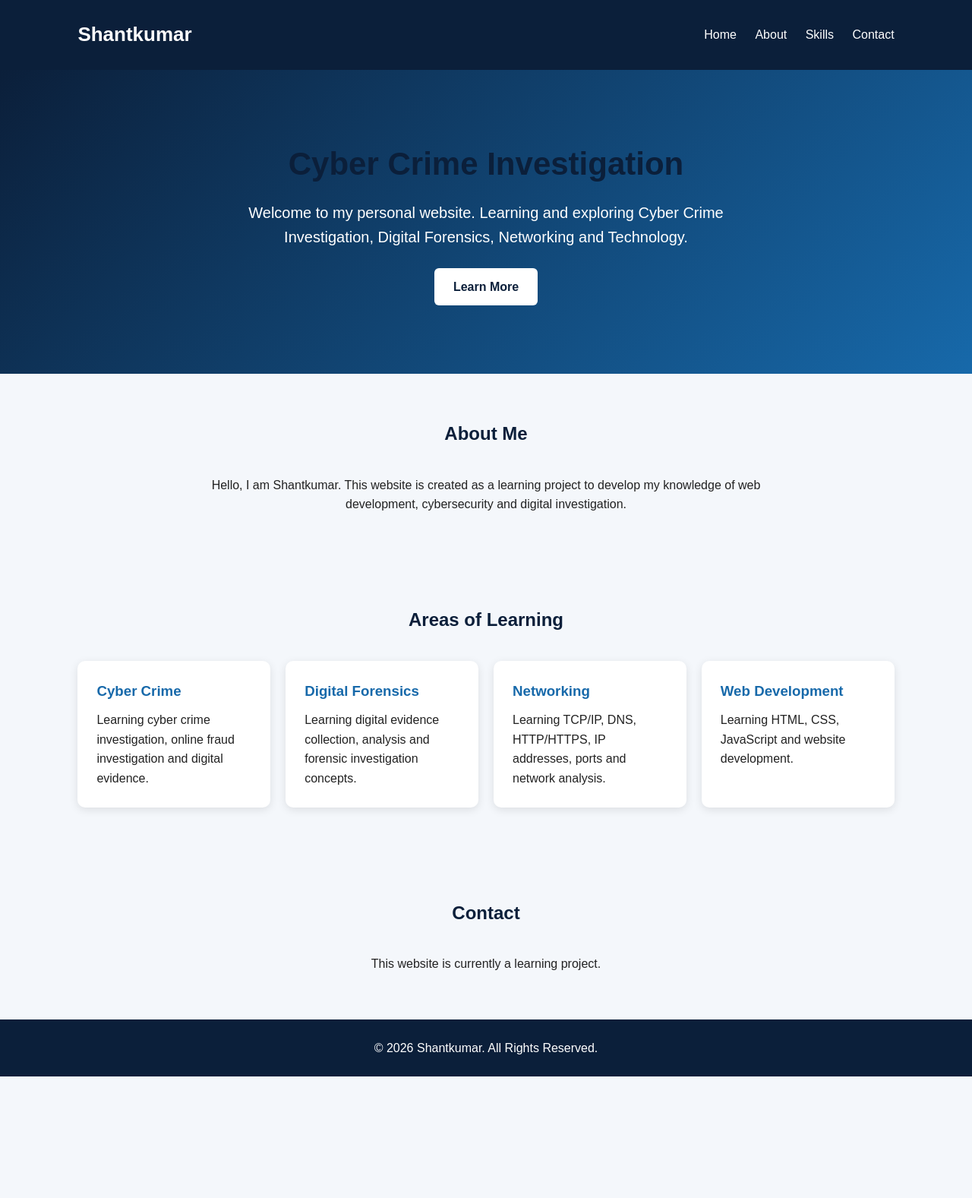
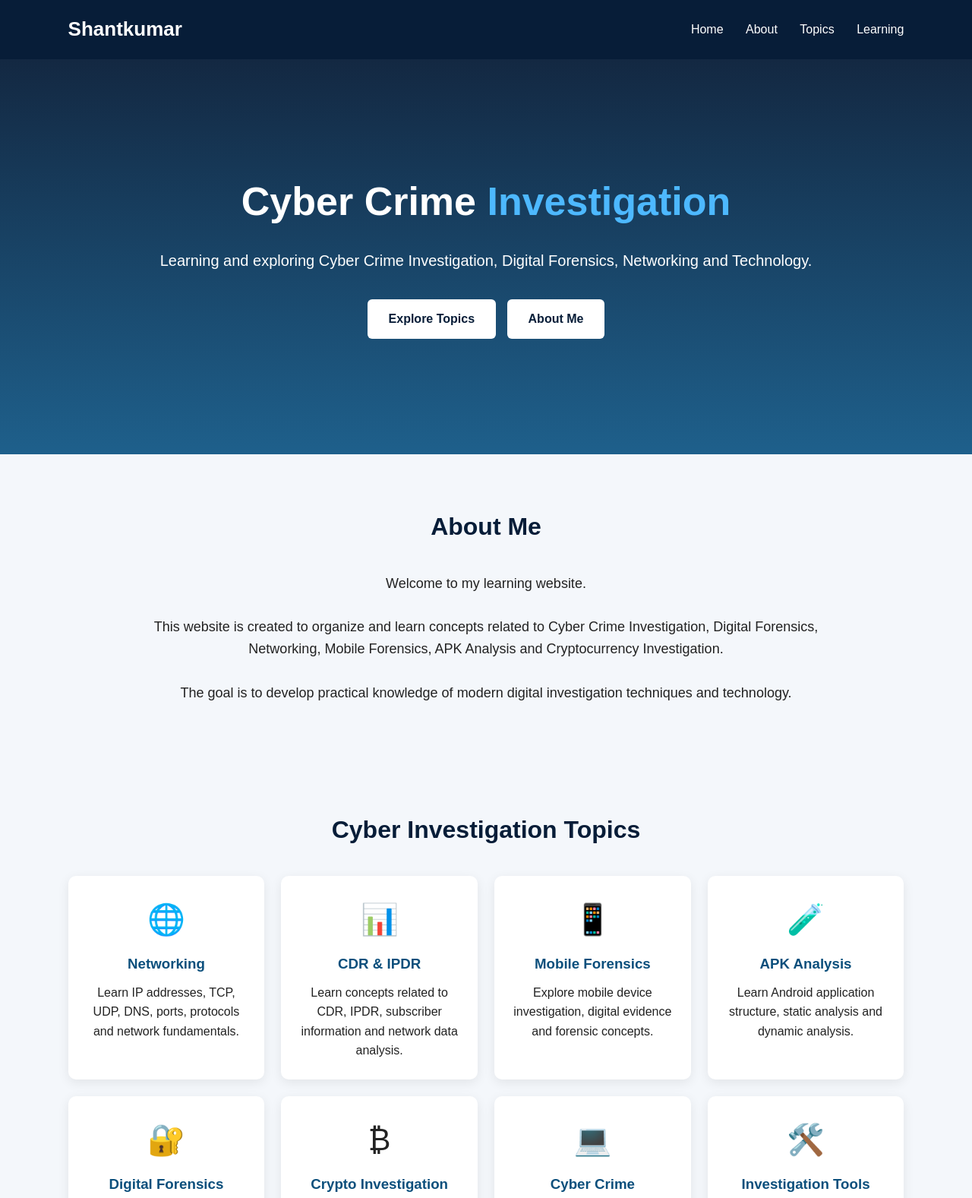
Before and after one commit to Shantkumar32/Shantkumar32.github.io, a plain HTML site: page index.html in a window 1280 px wide. Shown: the top 1577 px of the page at 76% size. Before the commit the page ends 1417 px from the top, so only its background shows below. Drawn offline with Linux system fonts and the light colour scheme.

Commit message:
Refactor index.html for design and content updates
Updated the title and various styles for improved layout and design. Enhanced content structure and added sections for learning and topics related to Cyber Crime Investigation.

```diff
--- a/index.html
+++ b/index.html
@@ -3,7 +3,8 @@
 <head>
     <meta charset="UTF-8">
     <meta name="viewport" content="width=device-width, initial-scale=1.0">
-    <title>Shantkumar - Cyber Crime Investigation</title>
+
+    <title>Shantkumar | Cyber Crime Investigation</title>
 
     <style>
         * {
@@ -12,118 +13,190 @@
             padding: 0;
         }
 
+        html {
+            scroll-behavior: smooth;
+        }
+
         body {
             font-family: Arial, sans-serif;
-            line-height: 1.6;
             background: #f4f7fb;
             color: #222;
+            line-height: 1.6;
         }
 
+        /* NAVIGATION */
         header {
-            background: #0b1f3a;
+            background: #071d38;
             color: white;
-            padding: 25px 8%;
+            padding: 18px 7%;
             display: flex;
             justify-content: space-between;
             align-items: center;
+            position: sticky;
+            top: 0;
+            z-index: 1000;
         }
 
-        header h1 {
+        .logo {
             font-size: 26px;
+            font-weight: bold;
         }
 
         nav a {
             color: white;
             text-decoration: none;
-            margin-left: 20px;
+            margin-left: 25px;
+            font-size: 16px;
         }
 
         nav a:hover {
-            text-decoration: underline;
+            color: #4db8ff;
         }
 
+        /* HERO */
         .hero {
-            background: linear-gradient(135deg, #0b1f3a, #1769aa);
+            min-height: 520px;
+            display: flex;
+            align-items: center;
+            justify-content: center;
+            text-align: center;
+            padding: 60px 20px;
+
+            background:
+                linear-gradient(
+                    rgba(7, 29, 56, 0.95),
+                    rgba(12, 83, 130, 0.92)
+                );
             color: white;
-            text-align: center;
-            padding: 90px 20px;
         }
 
-        .hero h2 {
-            font-size: 42px;
-            margin-bottom: 15px;
+        .hero-content {
+            max-width: 900px;
+        }
+
+        .hero h1 {
+            font-size: 52px;
+            margin-bottom: 20px;
+        }
+
+        .hero h1 span {
+            color: #4db8ff;
         }
 
         .hero p {
             font-size: 20px;
-            max-width: 700px;
-            margin: auto;
+            margin-bottom: 30px;
         }
 
         .button {
             display: inline-block;
-            margin-top: 25px;
-            padding: 12px 25px;
             background: white;
-            color: #0b1f3a;
+            color: #071d38;
+            padding: 13px 28px;
+            border-radius: 6px;
             text-decoration: none;
-            border-radius: 6px;
             font-weight: bold;
+            margin: 5px;
         }
 
+        .button:hover {
+            background: #4db8ff;
+            color: white;
+        }
+
+        /* SECTIONS */
         section {
-            padding: 60px 8%;
+            padding: 70px 7%;
         }
 
         section h2 {
             text-align: center;
+            color: #071d38;
+            font-size: 32px;
             margin-bottom: 35px;
-            color: #0b1f3a;
         }
 
+        /* ABOUT */
         .about {
-            max-width: 800px;
+            max-width: 900px;
             margin: auto;
             text-align: center;
+            font-size: 18px;
         }
 
-        .cards {
+        /* TOPICS */
+        .topics {
             display: grid;
             grid-template-columns: repeat(auto-fit, minmax(220px, 1fr));
-            gap: 20px;
+            gap: 22px;
         }
 
         .card {
             background: white;
             padding: 25px;
             border-radius: 10px;
-            box-shadow: 0 3px 12px rgba(0,0,0,0.1);
+            box-shadow: 0 4px 15px rgba(0,0,0,0.08);
+            text-align: center;
+            transition: transform 0.2s;
+        }
+
+        .card:hover {
+            transform: translateY(-5px);
+        }
+
+        .card .icon {
+            font-size: 40px;
+            margin-bottom: 12px;
         }
 
         .card h3 {
-            color: #1769aa;
+            color: #0b4f7c;
             margin-bottom: 10px;
         }
 
+        /* LEARNING */
+        .learning {
+            background: #eaf3fa;
+        }
+
+        .learning p {
+            max-width: 850px;
+            margin: auto;
+            text-align: center;
+            font-size: 18px;
+        }
+
+        /* FOOTER */
         footer {
-            background: #0b1f3a;
+            background: #071d38;
             color: white;
             text-align: center;
             padding: 25px;
         }
 
-        @media (max-width: 600px) {
+        /* MOBILE */
+        @media (max-width: 700px) {
+
             header {
                 flex-direction: column;
-                gap: 15px;
+                gap: 12px;
             }
 
             nav a {
-                margin: 5px;
+                margin: 0 7px;
+                font-size: 14px;
             }
 
-            .hero h2 {
-                font-size: 32px;
+            .hero h1 {
+                font-size: 36px;
+            }
+
+            .hero p {
+                font-size: 17px;
+            }
+
+            section {
+                padding: 50px 5%;
             }
         }
     </style>
@@ -131,94 +204,208 @@
 
 <body>
 
+    <!-- NAVIGATION -->
     <header>
-        <h1>Shantkumar</h1>
+
+        <div class="logo">
+            Shantkumar
+        </div>
 
         <nav>
             <a href="#home">Home</a>
             <a href="#about">About</a>
-            <a href="#skills">Skills</a>
-            <a href="#contact">Contact</a>
+            <a href="#topics">Topics</a>
+            <a href="#learning">Learning</a>
         </nav>
+
     </header>
 
+
+    <!-- HOME -->
     <section class="hero" id="home">
-        <h2>Cyber Crime Investigation</h2>
+
+        <div class="hero-content">
+
+            <h1>
+                Cyber Crime <span>Investigation</span>
+            </h1>
 
             <p>
-            Welcome to my personal website.
                 Learning and exploring Cyber Crime Investigation,
                 Digital Forensics, Networking and Technology.
             </p>
 
-        <a class="button" href="#about">Learn More</a>
+            <a href="#topics" class="button">
+                Explore Topics
+            </a>
+
+            <a href="#about" class="button">
+                About Me
+            </a>
+
+        </div>
+
     </section>
 
+
+    <!-- ABOUT -->
     <section id="about">
+
         <h2>About Me</h2>
 
         <div class="about">
+
             <p>
-                Hello, I am Shantkumar.
-                This website is created as a learning project
-                to develop my knowledge of web development,
-                cybersecurity and digital investigation.
+                Welcome to my learning website.
             </p>
+
+            <br>
+
+            <p>
+                This website is created to organize and learn
+                concepts related to Cyber Crime Investigation,
+                Digital Forensics, Networking, Mobile Forensics,
+                APK Analysis and Cryptocurrency Investigation.
+            </p>
+
+            <br>
+
+            <p>
+                The goal is to develop practical knowledge of
+                modern digital investigation techniques and
+                technology.
+            </p>
+
         </div>
+
     </section>
 
-    <section id="skills">
-        <h2>Areas of Learning</h2>
 
-        <div class="cards">
+    <!-- TOPICS -->
+    <section id="topics">
+
+        <h2>Cyber Investigation Topics</h2>
+
+        <div class="topics">
 
             <div class="card">
-                <h3>Cyber Crime</h3>
+                <div class="icon">🌐</div>
+                <h3>Networking</h3>
                 <p>
-                    Learning cyber crime investigation,
-                    online fraud investigation and digital evidence.
+                    Learn IP addresses, TCP, UDP, DNS,
+                    ports, protocols and network fundamentals.
                 </p>
             </div>
 
+
             <div class="card">
-                <h3>Digital Forensics</h3>
+                <div class="icon">📊</div>
+                <h3>CDR & IPDR</h3>
                 <p>
-                    Learning digital evidence collection,
-                    analysis and forensic investigation concepts.
+                    Learn concepts related to CDR,
+                    IPDR, subscriber information and
+                    network data analysis.
                 </p>
             </div>
 
+
             <div class="card">
-                <h3>Networking</h3>
+                <div class="icon">📱</div>
+                <h3>Mobile Forensics</h3>
                 <p>
-                    Learning TCP/IP, DNS, HTTP/HTTPS,
-                    IP addresses, ports and network analysis.
+                    Explore mobile device investigation,
+                    digital evidence and forensic concepts.
                 </p>
             </div>
 
+
             <div class="card">
-                <h3>Web Development</h3>
+                <div class="icon">🧪</div>
+                <h3>APK Analysis</h3>
                 <p>
-                    Learning HTML, CSS, JavaScript
-                    and website development.
+                    Learn Android application structure,
+                    static analysis and dynamic analysis.
+                </p>
+            </div>
+
+
+            <div class="card">
+                <div class="icon">🔐</div>
+                <h3>Digital Forensics</h3>
+                <p>
+                    Learn digital evidence, forensic
+                    acquisition and analysis concepts.
+                </p>
+            </div>
+
+
+            <div class="card">
+                <div class="icon">₿</div>
+                <h3>Crypto Investigation</h3>
+                <p>
+                    Learn blockchain fundamentals,
+                    wallet addresses and transaction analysis.
+                </p>
+            </div>
+
+
+            <div class="card">
+                <div class="icon">💻</div>
+                <h3>Cyber Crime</h3>
+                <p>
+                    Study common cyber crime methods,
+                    digital evidence and investigation concepts.
+                </p>
+            </div>
+
+
+            <div class="card">
+                <div class="icon">🛠️</div>
+                <h3>Investigation Tools</h3>
+                <p>
+                    Learn about commonly used forensic,
+                    network and investigation tools.
                 </p>
             </div>
 
         </div>
+
     </section>
 
-    <section id="contact">
-        <h2>Contact</h2>
 
-        <div class="about">
+    <!-- LEARNING -->
+    <section class="learning" id="learning">
+
+        <h2>My Learning Journey</h2>
+
         <p>
-                This website is currently a learning project.
+            I am continuously learning Cyber Crime Investigation,
+            Networking, Digital Forensics, Mobile Forensics,
+            APK Analysis and Cryptocurrency Investigation.
         </p>
-        </div>
+
+        <br>
+
+        <p>
+            This website will gradually contain structured
+            notes, examples, tools, commands and learning
+            resources.
+        </p>
+
     </section>
 
+
+    <!-- FOOTER -->
     <footer>
-        <p>© 2026 Shantkumar. All Rights Reserved.</p>
+
+        <p>
+            © 2026 Shantkumar | Cyber Crime Investigation Learning Portal
+        </p>
+
+        <p>
+            For educational and lawful investigative purposes.
+        </p>
+
     </footer>
 
 </body>
```
Lines whose indentation alone changed are shown as unchanged.
